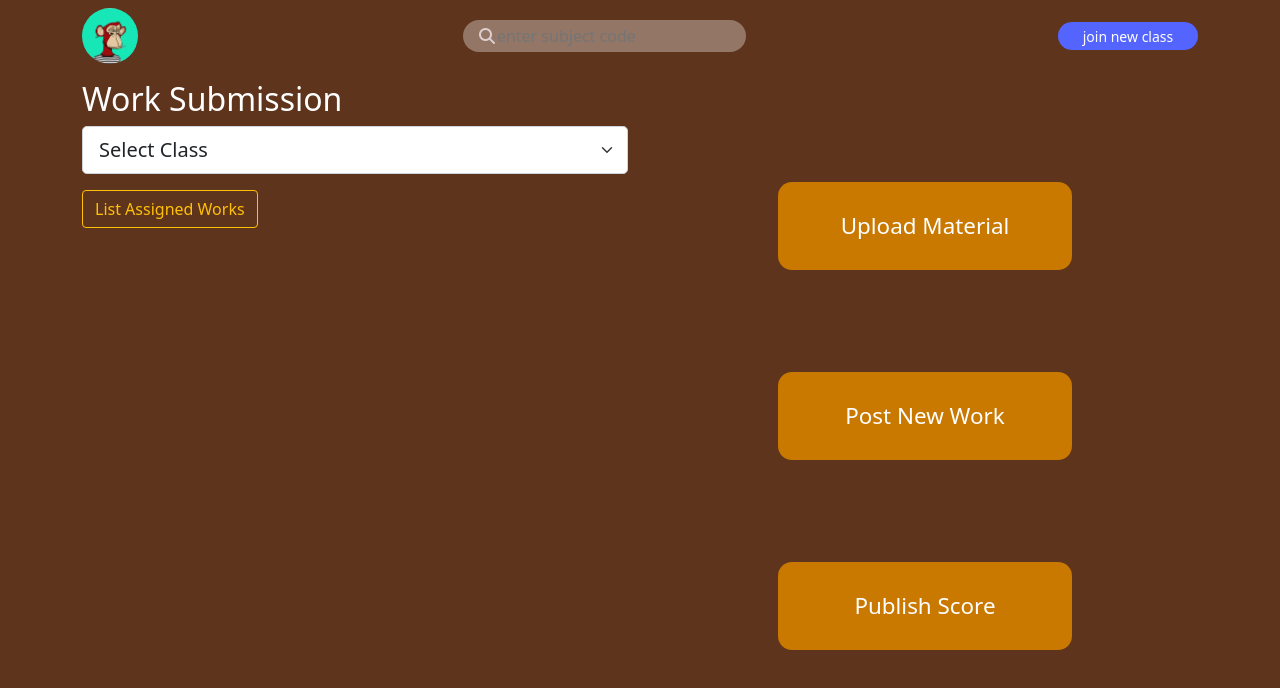
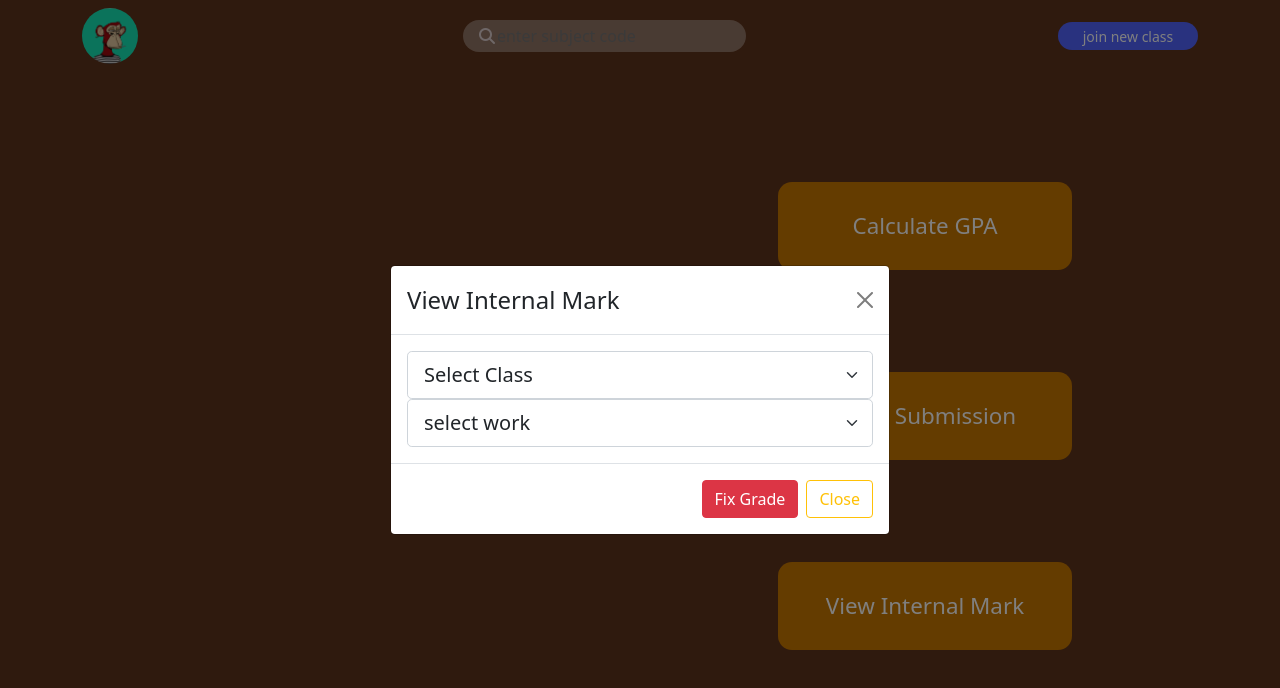
Before and after one commit to nakulankurmullam/noteslab, a React (Vite) app: page /student in a window 1280 px wide. Shown: the top 688 px of the page. Built offline with nearby package versions, Linux system fonts and the light colour scheme; no server answers; sample sign-in values are in the browser's storage.

Commit message:
functional components css done

```diff
--- a/src/Components/Selections.jsx
+++ b/src/Components/Selections.jsx
@@ -4,7 +4,7 @@ import { useUsrGen } from "../Context/userGenContext";
 
 function Selections() {
   const { usrType } = useUsrGen();
-  const isStudent = usrType === "student";
+  const isStudent = "student" === "student";
   return (
     <div id="selections">
       <button className="selection-btns">
--- /dev/null
+++ b/src/Components/ViewMark.jsx
@@ -0,0 +1,61 @@
+import React, { useState } from "react";
+import Modal from "react-bootstrap/Modal";
+import Button from "react-bootstrap/Button";
+import Form from "react-bootstrap/Form";
+import Alert from "react-bootstrap/Alert";
+
+function ViewMark() {
+  const [show, setShow] = useState(true);
+  const [viewMark, setViewMark] = useState(false);
+  return (
+    <div>
+      <Form>
+        <Modal show={show} centered>
+          <Modal.Header closeButton>
+            <Modal.Title>View Internal Mark</Modal.Title>
+          </Modal.Header>
+          <Modal.Body>
+            <Form.Group>
+              <Form.Select size="lg">
+                <option value="">Select Class</option>
+                <option value="">LCS</option>
+                <option value="">RSE</option>
+                <option value="">CST</option>
+              </Form.Select>
+            </Form.Group>
+            <Form.Group>
+              <Form.Select size="lg">
+                <option value="">select work</option>
+                <option value="">1 work</option>
+                <option value="">2 work</option>
+                <option value="">3 work</option>
+              </Form.Select>
+            </Form.Group>
+            {viewMark && <Alert variant="dark">your score is: 45 / 50</Alert>}
+          </Modal.Body>
+          <Modal.Footer>
+            <Button
+              onClick={() => {
+                setViewMark(true);
+              }}
+              variant="danger"
+              type="submit"
+            >
+              Fix Grade
+            </Button>
+            <Button
+              onClick={() => {
+                setShow(false);
+              }}
+              variant="outline-warning"
+            >
+              Close
+            </Button>
+          </Modal.Footer>
+        </Modal>
+      </Form>
+    </div>
+  );
+}
+
+export default ViewMark;
--- a/src/Pages/Student.jsx
+++ b/src/Pages/Student.jsx
@@ -4,6 +4,7 @@ import Topnav from "../Components/Topnav";
 import Scroller from "../Components/Scroller";
 import Selections from "../Components/Selections";
 import Submission from "../Components/Submission";
+import ViewMark from "../Components/ViewMark";
 
 function Student() {
   return (
@@ -15,7 +16,8 @@ function Student() {
         <Row>
           <Col>
             {/* <Scroller /> */}
-            <Submission/>
+            {/* <Submission/> */}
+            <ViewMark />
           </Col>
           <Col>
             <Selections />
```
